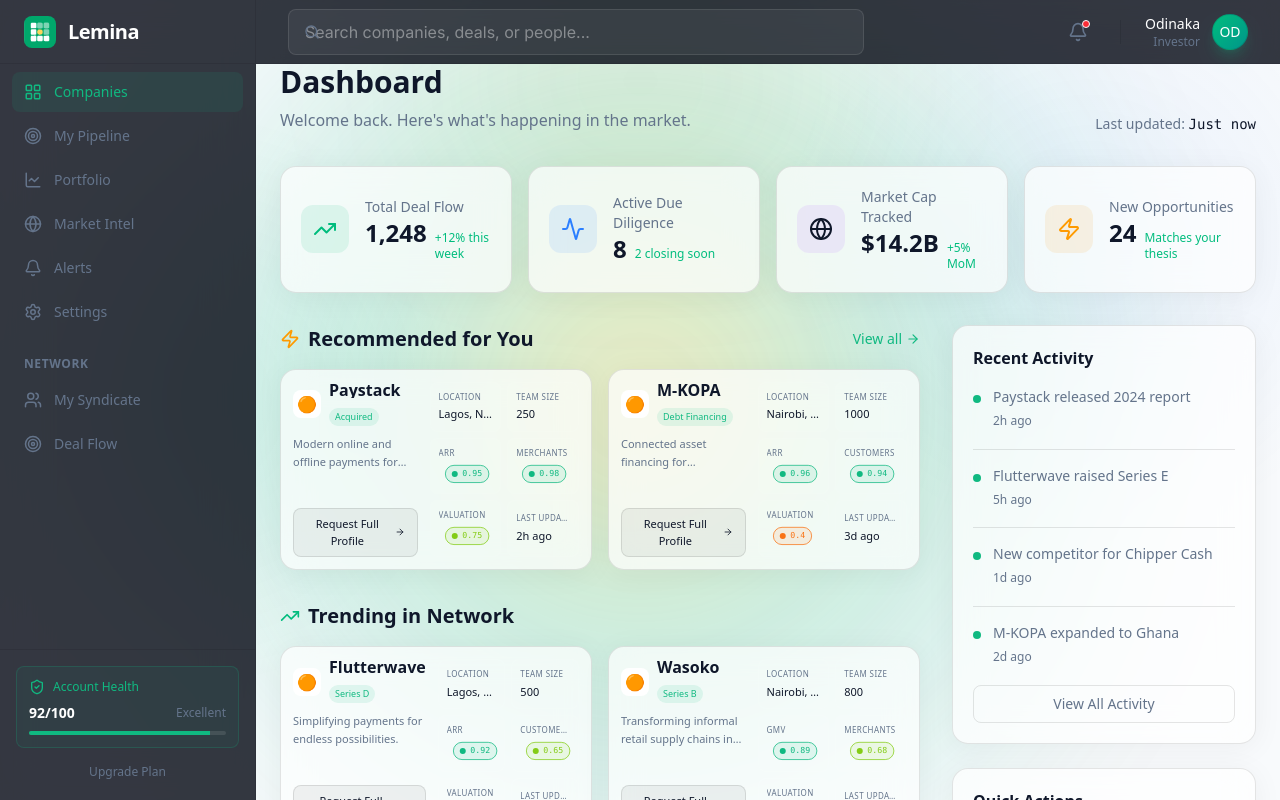
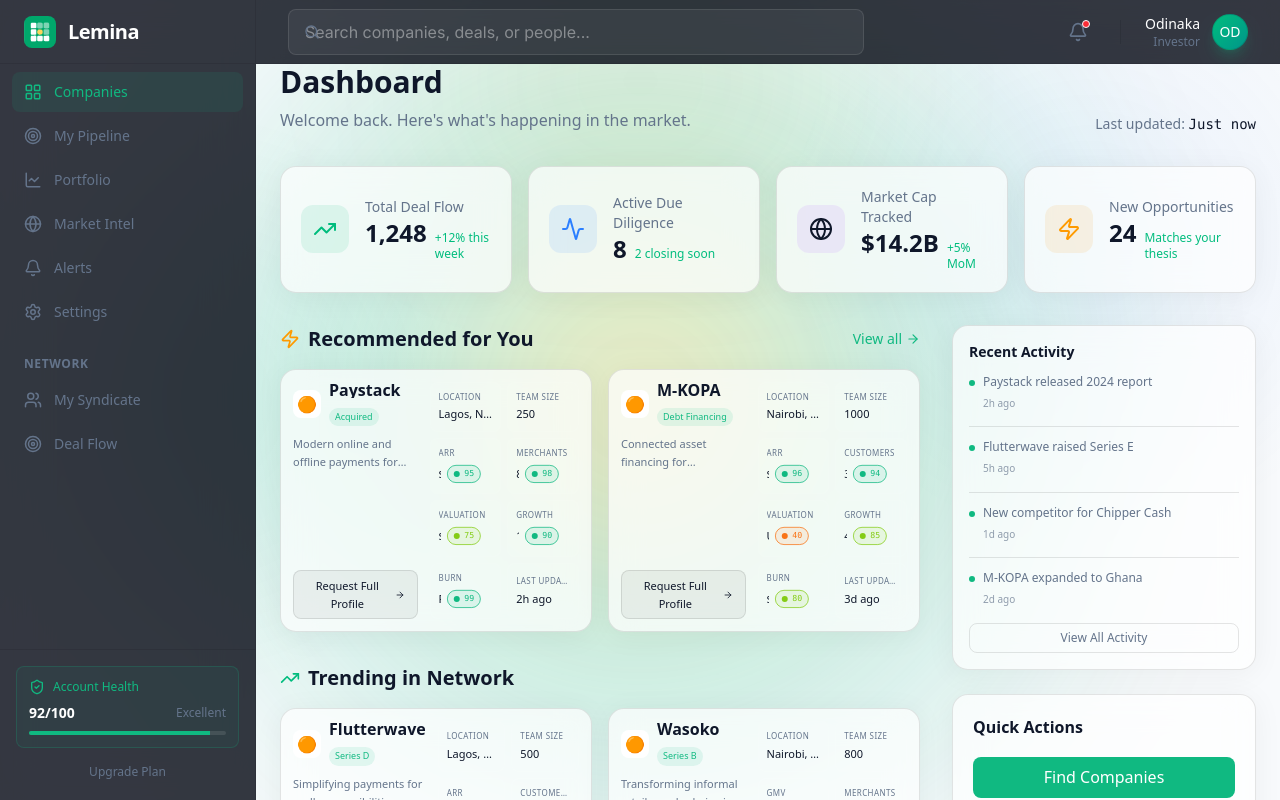
Before and after one commit to odinaka541/lemina-landing-page, a Next.js app: page /dashboard in a window 1280 px wide. Shown: the top 800 px of the page. Built offline with nearby package versions, Linux system fonts and the light colour scheme.

Commit message:
minor updates

```diff
--- a/app/dashboard/page.tsx
+++ b/app/dashboard/page.tsx
@@ -18,7 +18,9 @@
         metrics: {
             revenue: { label: 'ARR', value: '$100M+', tier: ConfidenceTier.High, score: 0.95 },
             users: { label: 'Merchants', value: '80,000+', tier: ConfidenceTier.High, score: 0.98 },
-            valuation: { label: 'Valuation', value: '$200M+', tier: ConfidenceTier.Medium, score: 0.75 }
+            valuation: { label: 'Valuation', value: '$200M+', tier: ConfidenceTier.Medium, score: 0.75 },
+            growth: { label: 'Growth', value: '120% YoY', tier: ConfidenceTier.High, score: 0.90 },
+            burn: { label: 'Burn', value: 'Profitable', tier: ConfidenceTier.High, score: 0.99 }
         }
     },
     {
@@ -32,7 +34,9 @@
         metrics: {
             revenue: { label: 'ARR', value: '$150M+', tier: ConfidenceTier.High, score: 0.96 },
             users: { label: 'Customers', value: '3M+', tier: ConfidenceTier.High, score: 0.94 },
-            valuation: { label: 'Valuation', value: 'Undisclosed', tier: ConfidenceTier.Low, score: 0.40 }
+            valuation: { label: 'Valuation', value: 'Undisclosed', tier: ConfidenceTier.Low, score: 0.40 },
+            growth: { label: 'Growth', value: '45% YoY', tier: ConfidenceTier.Medium, score: 0.85 },
+            burn: { label: 'Burn', value: '$2M/mo', tier: ConfidenceTier.Medium, score: 0.80 }
         }
     }
 ];
@@ -49,7 +53,9 @@
         metrics: {
             revenue: { label: 'ARR', value: '$250M+', tier: ConfidenceTier.High, score: 0.92 },
             users: { label: 'Customers', value: '1M+', tier: ConfidenceTier.Medium, score: 0.65 },
-            valuation: { label: 'Valuation', value: '$3B+', tier: ConfidenceTier.High, score: 0.90 }
+            valuation: { label: 'Valuation', value: '$3B+', tier: ConfidenceTier.High, score: 0.90 },
+            growth: { label: 'Growth', value: '80% YoY', tier: ConfidenceTier.High, score: 0.88 },
+            burn: { label: 'Burn', value: '$5M/mo', tier: ConfidenceTier.Low, score: 0.50 }
         }
     },
     {
@@ -63,7 +69,9 @@
         metrics: {
             revenue: { label: 'GMV', value: '$300M+', tier: ConfidenceTier.High, score: 0.89 },
             users: { label: 'Merchants', value: '50,000+', tier: ConfidenceTier.Medium, score: 0.68 },
-            valuation: { label: 'Valuation', value: '$625M', tier: ConfidenceTier.Medium, score: 0.78 }
+            valuation: { label: 'Valuation', value: '$625M', tier: ConfidenceTier.Medium, score: 0.78 },
+            growth: { label: 'Growth', value: '150% YoY', tier: ConfidenceTier.High, score: 0.91 },
+            burn: { label: 'Burn', value: '$3M/mo', tier: ConfidenceTier.Medium, score: 0.70 }
         }
     }
 ];
@@ -172,25 +180,25 @@
                 {/* Right Column - Activity & Quick Actions */}
                 <div className="space-y-6">
                     {/* Recent Activity */}
-                    <div className="glass-panel p-5">
-                        <h3 className="font-bold text-[var(--color-text-primary)] mb-4">Recent Activity</h3>
-                        <div className="space-y-4">
+                    <div className="glass-panel p-4">
+                        <h3 className="font-bold text-[var(--color-text-primary)] mb-3 text-sm">Recent Activity</h3>
+                        <div className="space-y-3">
                             {[
                                 { text: "Paystack released 2024 report", time: "2h ago", type: "report" },
                                 { text: "Flutterwave raised Series E", time: "5h ago", type: "funding" },
                                 { text: "New competitor for Chipper Cash", time: "1d ago", type: "alert" },
                                 { text: "M-KOPA expanded to Ghana", time: "2d ago", type: "news" }
                             ].map((item, i) => (
-                                <div key={i} className="flex gap-3 items-start pb-4 border-b border-[var(--color-border)] last:border-0 last:pb-0">
-                                    <div className="w-2 h-2 rounded-full bg-[var(--color-accent-primary)] mt-2 flex-shrink-0" />
+                                <div key={i} className="flex gap-2 items-start pb-3 border-b border-[var(--color-border)] last:border-0 last:pb-0">
+                                    <div className="w-1.5 h-1.5 rounded-full bg-[var(--color-accent-primary)] mt-1.5 flex-shrink-0" />
                                     <div>
-                                        <p className="text-sm text-[var(--color-text-secondary)]">{item.text}</p>
-                                        <span className="text-xs text-[var(--color-text-secondary)]">{item.time}</span>
+                                        <p className="text-xs text-[var(--color-text-secondary)] leading-tight">{item.text}</p>
+                                        <span className="text-[10px] text-[var(--color-text-secondary)] opacity-70">{item.time}</span>
                                     </div>
                                 </div>
                             ))}
                         </div>
-                        <button className="w-full mt-4 py-2 text-sm text-[var(--color-text-secondary)] hover:text-white border border-[var(--color-border)] rounded-lg hover:bg-[rgba(255,255,255,0.05)] transition-all">
+                        <button className="w-full mt-3 py-1.5 text-xs text-[var(--color-text-secondary)] hover:text-white border border-[var(--color-border)] rounded-lg hover:bg-[rgba(255,255,255,0.05)] transition-all">
                             View All Activity
                         </button>
                     </div>
@@ -202,10 +210,10 @@
                             <Link href="/search" className="block w-full py-2 px-4 bg-[var(--color-accent-primary)] text-white text-center rounded-lg hover:bg-emerald-600 transition-colors font-medium">
                                 Find Companies
                             </Link>
-                            <button className="block w-full py-2 px-4 bg-[rgba(255,255,255,0.05)] text-white text-center rounded-lg hover:bg-[rgba(255,255,255,0.1)] transition-colors border border-[var(--color-border)]">
+                            <button className="block w-full py-2 px-4 bg-[var(--input-bg)] text-[var(--color-text-primary)] text-center rounded-lg hover:bg-[var(--color-bg-secondary)] transition-colors border border-[var(--color-border)]">
                                 Add Portfolio Company
                             </button>
-                            <button className="block w-full py-2 px-4 bg-[rgba(255,255,255,0.05)] text-white text-center rounded-lg hover:bg-[rgba(255,255,255,0.1)] transition-colors border border-[var(--color-border)]">
+                            <button className="block w-full py-2 px-4 bg-[var(--input-bg)] text-[var(--color-text-primary)] text-center rounded-lg hover:bg-[var(--color-bg-secondary)] transition-colors border border-[var(--color-border)]">
                                 Create New Deal
                             </button>
                         </div>
--- a/components/company/CompanyCard.tsx
+++ b/components/company/CompanyCard.tsx
@@ -47,6 +47,8 @@
         { label: metrics.revenue.label, value: metrics.revenue.value, tier: metrics.revenue.tier, score: metrics.revenue.score },
         { label: metrics.users.label, value: metrics.users.value, tier: metrics.users.tier, score: metrics.users.score },
         ...(metrics.valuation ? [{ label: metrics.valuation.label, value: metrics.valuation.value, tier: metrics.valuation.tier, score: metrics.valuation.score }] : []),
+        ...((metrics as any).growth ? [{ label: (metrics as any).growth.label, value: (metrics as any).growth.value, tier: (metrics as any).growth.tier, score: (metrics as any).growth.score }] : []),
+        ...((metrics as any).burn ? [{ label: (metrics as any).burn.label, value: (metrics as any).burn.value, tier: (metrics as any).burn.tier, score: (metrics as any).burn.score }] : []),
         { label: "Last Updated", value: lastUpdated },
     ];
 
--- a/components/company/ConfidenceBadge.tsx
+++ b/components/company/ConfidenceBadge.tsx
@@ -55,7 +55,7 @@
                 className="w-2 h-2 rounded-full"
                 style={{ backgroundColor: config.color }}
             />
-            <span className="font-mono">{score}</span>
+            <span className="font-mono">{score <= 1 ? Math.round(score * 100) : score}</span>
             {showLabel && (
                 <span className="opacity-90 hidden sm:inline-block">
                     {config.label}
@@ -68,7 +68,7 @@
                     Tier {tier}: {config.label}
                 </div>
                 <div className="text-[var(--color-text-secondary)]">
-                    Score: {score}/100
+                    Score: {score <= 1 ? Math.round(score * 100) : score}/100
                 </div>
                 {source && (
                     <div className="text-[var(--color-text-secondary)] mt-1 border-t border-[var(--color-border)] pt-1">
```
Also changed, not shown: app/page.tsx (+26 -7 lines).
